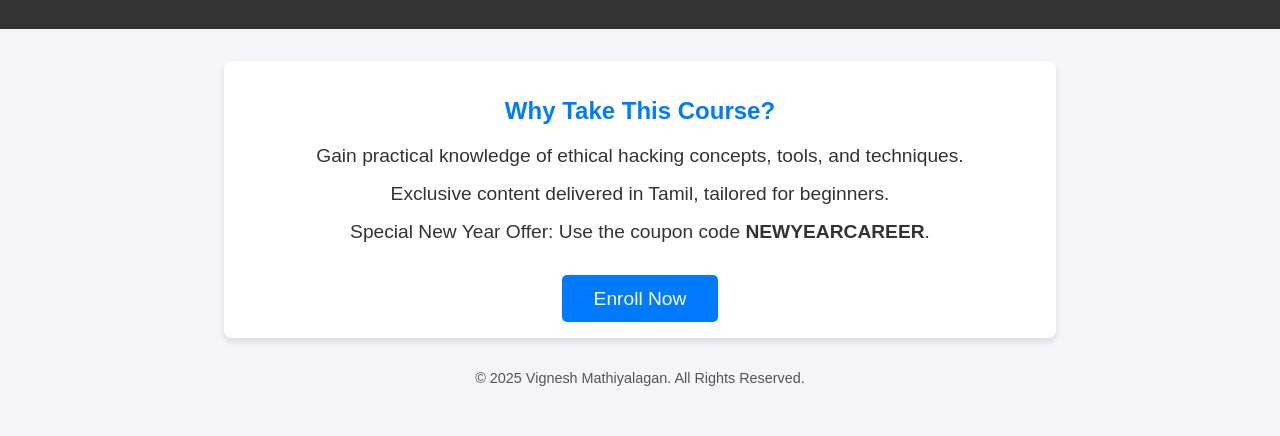
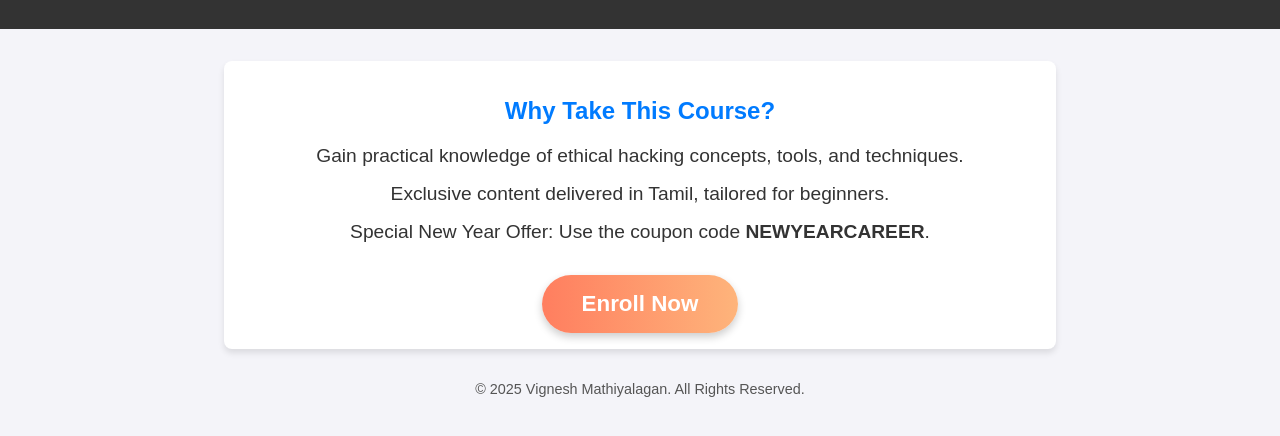
Before and after one commit to techtrainer20/git_con2, a plain HTML site: page index.html in a window 1280 px wide. Shown: the part 90-526 px from the top of the page. Drawn offline with Linux system fonts and the light colour scheme.

Commit message:
Update index.html

```diff
--- a/index.html
+++ b/index.html
@@ -45,16 +45,19 @@
         }
         .cta a {
             display: inline-block;
-            background: #007bff;
+            background: linear-gradient(90deg, #ff7e5f, #feb47b);
             color: #fff;
             text-decoration: none;
-            padding: 0.8rem 2rem;
-            font-size: 1.2rem;
-            border-radius: 5px;
-            transition: background 0.3s;
+            padding: 1rem 2.5rem;
+            font-size: 1.4rem;
+            font-weight: bold;
+            border-radius: 50px;
+            box-shadow: 0 4px 8px rgba(0, 0, 0, 0.2);
+            transition: transform 0.3s, box-shadow 0.3s;
         }
         .cta a:hover {
-            background: #0056b3;
+            transform: scale(1.1);
+            box-shadow: 0 6px 12px rgba(0, 0, 0, 0.3);
         }
         footer {
             text-align: center;
```
